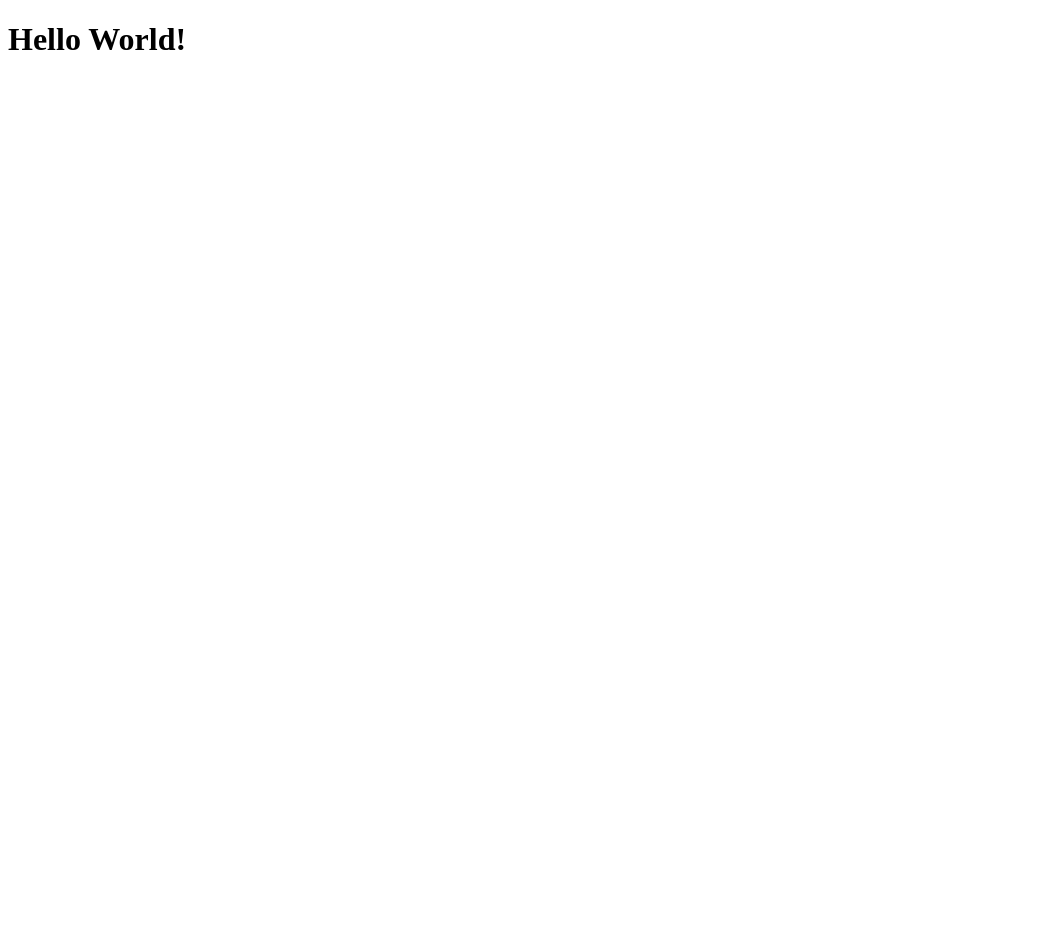
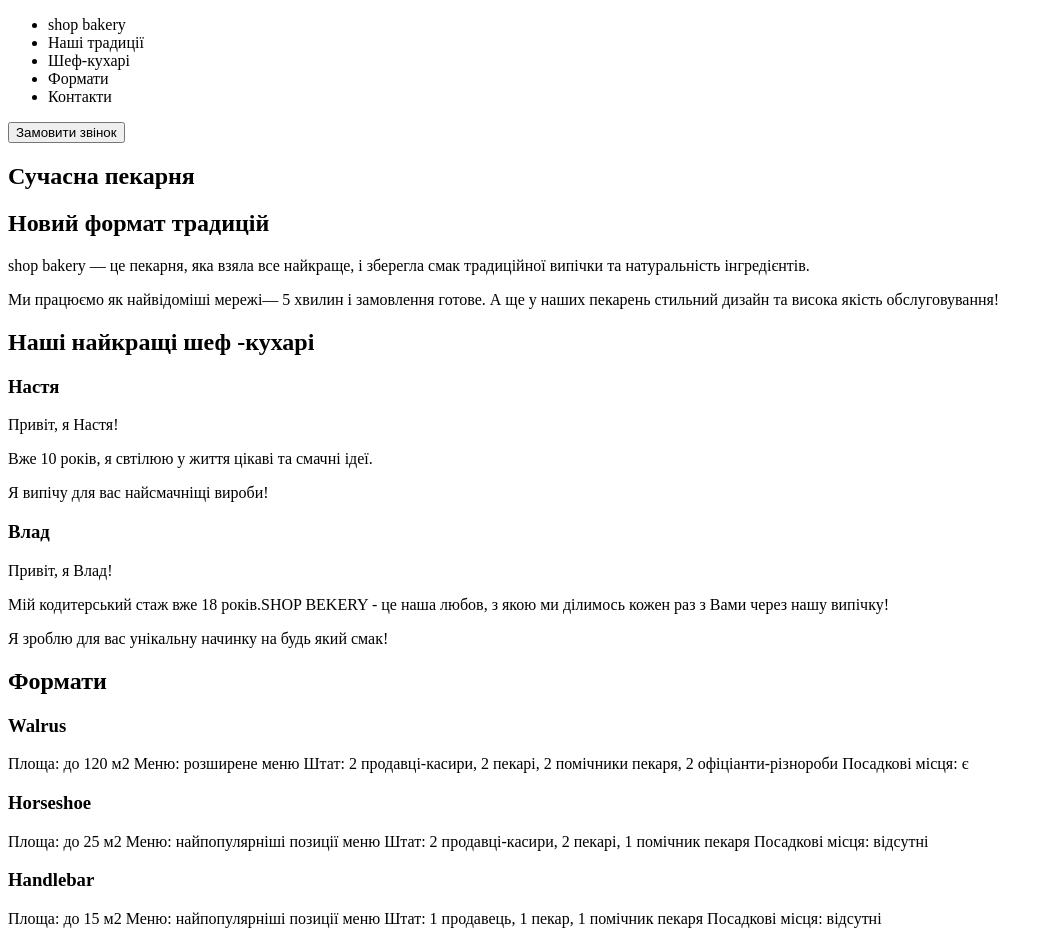
Before and after one commit to IvanAlexeivich/web_bakery, a plain HTML site: page index.html in a window 1280 px wide. Shown: the whole page, without its empty margins (0-1053 px from the left). Before the commit the page ends 800 px from the top, so only its background shows below. Drawn offline with Linux system fonts and the light colour scheme.

Commit message:
add semant tegs and text

```diff
--- a/index.html
+++ b/index.html
@@ -1,12 +1,100 @@
 <!DOCTYPE html>
-<html lang="en">
+<html lang="uk">
 <head>
     <meta charset="UTF-8">
     <meta name="viewport" content="width=device-width, initial-scale=1.0">
     <link rel="stylesheet" href="./css/style.css">
-    <title>Document</title>
+    <title>Сучасна пекарня</title>
 </head>
 <body>
-    <h1>Hello World!</h1>
+    <header>
+        <nav>
+            <ul>
+                <li>shop bakery</li>
+                <li>Наші традиції</li>
+                <li>Шеф-кухарі</li>
+                <li>Формати</li>
+                <li>Контакти</li>
+            </ul>
+            <!-- logo and menu -->
+        </nav>
+        <button>Замовити звінок</button>
+        <!-- button -->
+    </header>
+    <main>
+        <section>
+            <h1>Сучасна пекарня</h1>
+        </section>
+        <section>
+            <h2>Новий формат традицій</h2>
+            <p><span>shop bakery</span> — це пекарня, яка взяла все найкраще, і зберегла смак традиційної випічки та натуральність інгредієнтів.</p>
+            <p>Ми працюємо як найвідоміші мережі—
+                <span>5 хвилин і замовлення готове</span>.
+                А ще у наших пекарень стильний дизайн
+                та висока якість обслуговування!</p>
+        </section>
+        <section>
+            <h2>Наші найкращі
+                шеф -кухарі</h2>
+            <article>
+                <h3>Настя</h3>
+                <p>
+                    Привіт, я Настя!
+                </p>
+                <p>
+                    Вже 10 років, я свтілюю у життя цікаві та смачні ідеї.
+                </p>
+                <p>
+                    Я випічу для вас найсмачніщі вироби!
+                </p>
+        </article>
+        <article>
+                <h3>Влад</h3>
+                <p>
+                    Привіт, я Влад!
+                </p>
+                <p>
+                    Мій кодитерський стаж вже 18 років.SHOP BEKERY - це наша любов, з якою ми ділимось кожен раз з Вами через нашу випічку!
+                </p>
+                <p>
+                    Я зроблю для вас унікальну начинку на будь який смак!
+                </p>
+        </article>
+    </section>
+        <section>
+            <h2>Формати</h2>
+            <article>
+                <h3>Walrus</h3>
+                <p>
+                    Площа: до 120 м2
+                    Меню: розширене меню
+                    Штат: 2 продавці-касири, 2 пекарі, 2 помічники пекаря, 2 офіціанти-різнороби
+                    Посадкові місця: є
+                </p>
+        </article>
+        <article>
+                <h3>Horseshoe</h3>
+                <p>
+                    Площа: до 25 м2
+                    Меню: найпопулярніші позиції меню
+                    Штат: 2 продавці-касири, 2 пекарі, 1 помічник пекаря
+                    Посадкові місця: відсутні
+                </p>
+        </article>
+        <article>
+                <h3>Handlebar</h3>
+                <p>
+                    Площа: до 15 м2
+                    Меню: найпопулярніші позиції меню
+                    Штат: 1 продавець, 1 пекар, 1 помічник пекаря
+                    Посадкові місця: відсутні
+                </p>
+        </article>
+    </section>
+        <section></section>
+    </main>
+    <footer>
+
+    </footer>
 </body>
 </html>
```
